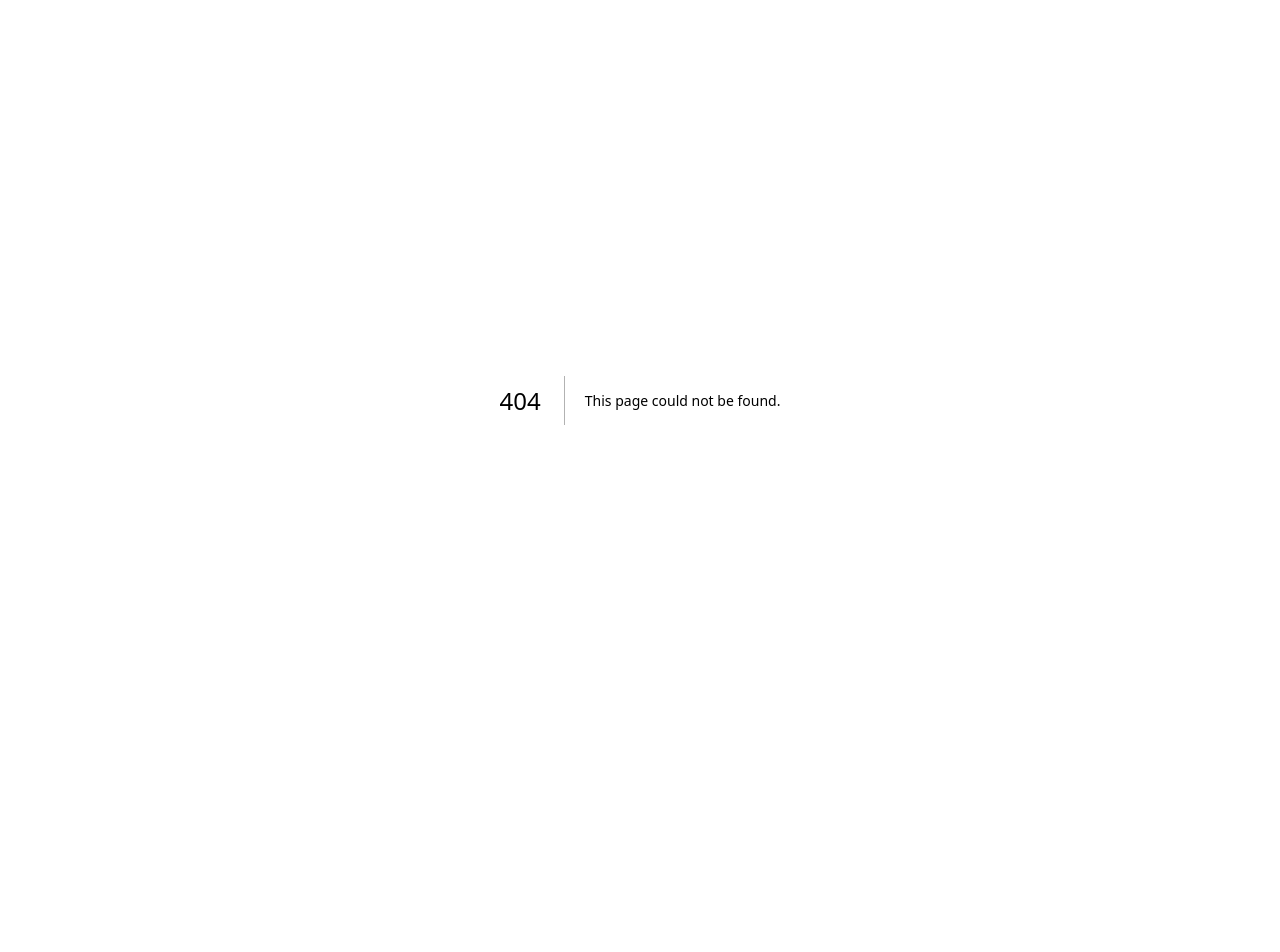
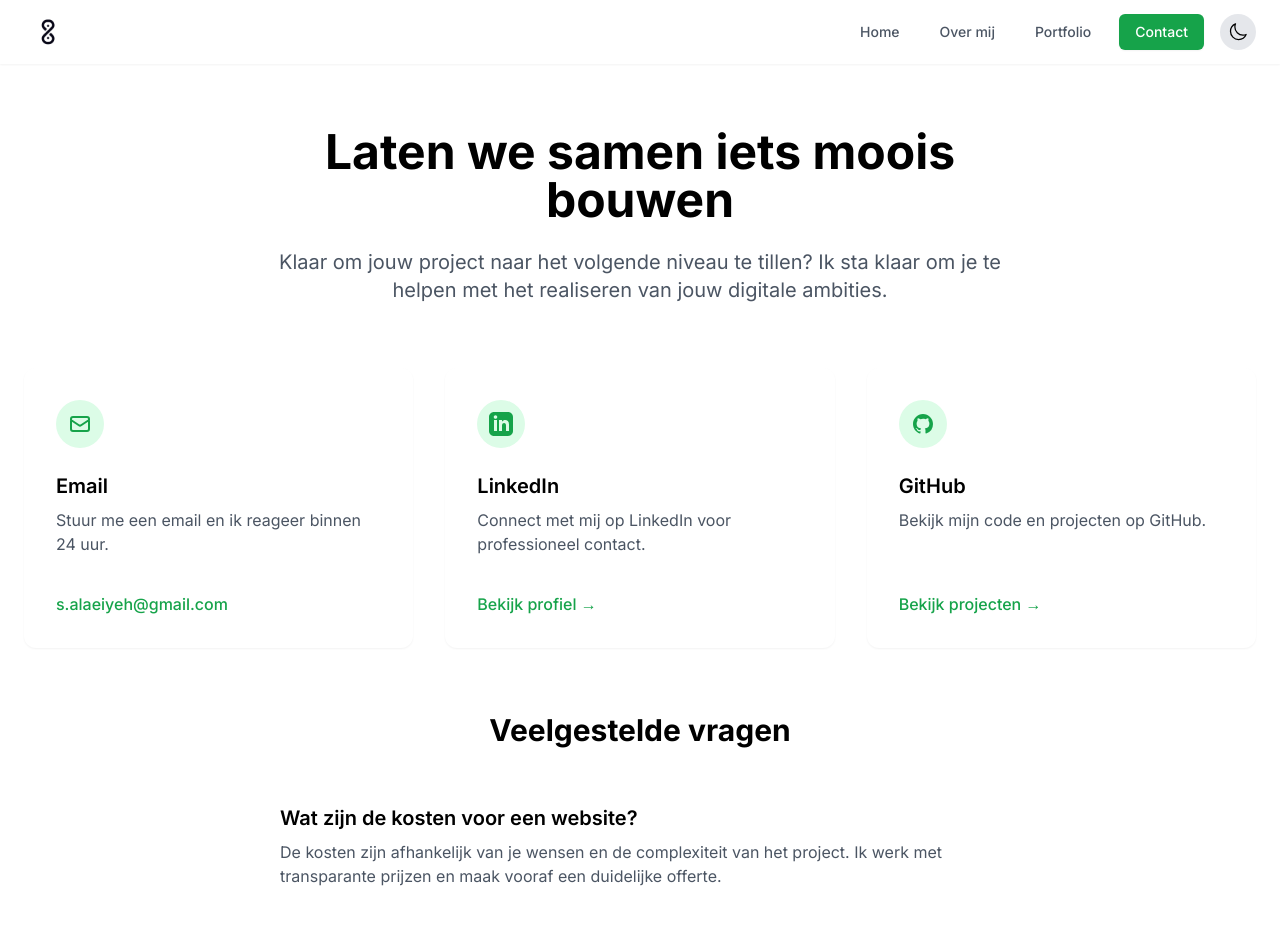
Before and after one commit to Sabalann/websab, a Next.js app: page /contact in a window 1280 px wide. Before the commit this address had no page. Shown: the top 952 px of the page. Before the commit the page ends 800 px from the top, so only its background shows below. Built offline with nearby package versions, Linux system fonts and the light colour scheme.

Commit message:
contact page

```diff
--- /dev/null
+++ b/app/contact/page.js
@@ -0,0 +1,125 @@
+"use client"
+import Navbar from '../components/Navbar';
+import { ScrollAnimation } from '../components/ScrollAnimation';
+import Link from 'next/link';
+
+export default function Contact() {
+  return (
+    <div className="min-h-screen">
+      <Navbar />
+
+      <section className="pt-32 pb-20 px-6">
+        <div className="max-w-7xl mx-auto">
+          {/* Hero Section */}
+          <ScrollAnimation>
+            <div className="text-center max-w-3xl mx-auto mb-16">
+              <h1 className="text-4xl md:text-5xl font-bold mb-6">
+                Laten we samen iets moois bouwen
+              </h1>
+              <p className="text-xl text-gray-600 dark:text-gray-300">
+                Klaar om jouw project naar het volgende niveau te tillen? Ik sta klaar om je te helpen met het realiseren van jouw digitale ambities.
+              </p>
+            </div>
+          </ScrollAnimation>
+
+          {/* Contact Cards */}
+          <div className="grid md:grid-cols-2 lg:grid-cols-3 gap-8 mb-16">
+            {/* Email Card */}
+            <ScrollAnimation delay={100}>
+              <div className="bg-white dark:bg-gray-900 p-8 rounded-xl shadow-sm hover:shadow-xl transition-all duration-300 hover:translate-y-[-4px] group h-[280px] flex flex-col">
+                <div className="w-12 h-12 bg-green-100 dark:bg-green-900 rounded-full flex items-center justify-center mb-6 group-hover:scale-110 transition-transform duration-300">
+                  <svg className="w-6 h-6 text-green-600 dark:text-green-400" fill="none" viewBox="0 0 24 24" stroke="currentColor">
+                    <path strokeLinecap="round" strokeLinejoin="round" strokeWidth={2} d="M3 8l7.89 5.26a2 2 0 002.22 0L21 8M5 19h14a2 2 0 002-2V7a2 2 0 00-2-2H5a2 2 0 00-2 2v10a2 2 0 002 2z" />
+                  </svg>
+                </div>
+                <h2 className="text-xl font-semibold mb-2">Email</h2>
+                <p className="text-gray-600 dark:text-gray-300 mb-4 flex-grow">
+                  Stuur me een email en ik reageer binnen 24 uur.
+                </p>
+                <a
+                  href="mailto:s.alaeiyeh@gmail.com"
+                  className="text-green-600 dark:text-green-400 font-medium hover:text-green-700 dark:hover:text-green-300 transition-colors"
+                >
+                  s.alaeiyeh@gmail.com
+                </a>
+              </div>
+            </ScrollAnimation>
+
+            {/* LinkedIn Card */}
+            <ScrollAnimation delay={200}>
+              <div className="bg-white dark:bg-gray-900 p-8 rounded-xl shadow-sm hover:shadow-xl transition-all duration-300 hover:translate-y-[-4px] group h-[280px] flex flex-col">
+                <div className="w-12 h-12 bg-green-100 dark:bg-green-900 rounded-full flex items-center justify-center mb-6 group-hover:scale-110 transition-transform duration-300">
+                  <svg className="w-6 h-6 text-green-600 dark:text-green-400" fill="currentColor" viewBox="0 0 24 24">
+                    <path d="M19 0h-14c-2.761 0-5 2.239-5 5v14c0 2.761 2.239 5 5 5h14c2.762 0 5-2.239 5-5v-14c0-2.761-2.238-5-5-5zm-11 19h-3v-11h3v11zm-1.5-12.268c-.966 0-1.75-.79-1.75-1.764s.784-1.764 1.75-1.764 1.75.79 1.75 1.764-.783 1.764-1.75 1.764zm13.5 12.268h-3v-5.604c0-3.368-4-3.113-4 0v5.604h-3v-11h3v1.765c1.396-2.586 7-2.777 7 2.476v6.759z"/>
+                  </svg>
+                </div>
+                <h2 className="text-xl font-semibold mb-2">LinkedIn</h2>
+                <p className="text-gray-600 dark:text-gray-300 mb-4 flex-grow">
+                  Connect met mij op LinkedIn voor professioneel contact.
+                </p>
+                <a
+                  href="https://linkedin.com/in/sabalan-alaeiyeh"
+                  target="_blank"
+                  rel="noopener noreferrer"
+                  className="text-green-600 dark:text-green-400 font-medium hover:text-green-700 dark:hover:text-green-300 transition-colors"
+                >
+                  Bekijk profiel →
+                </a>
+              </div>
+            </ScrollAnimation>
+
+            {/* GitHub Card */}
+            <ScrollAnimation delay={300}>
+              <div className="bg-white dark:bg-gray-900 p-8 rounded-xl shadow-sm hover:shadow-xl transition-all duration-300 hover:translate-y-[-4px] group h-[280px] flex flex-col">
+                <div className="w-12 h-12 bg-green-100 dark:bg-green-900 rounded-full flex items-center justify-center mb-6 group-hover:scale-110 transition-transform duration-300">
+                  <svg className="w-6 h-6 text-green-600 dark:text-green-400" fill="currentColor" viewBox="0 0 24 24">
+                    <path fillRule="evenodd" d="M12 2C6.477 2 2 6.484 2 12.017c0 4.425 2.865 8.18 6.839 9.504.5.092.682-.217.682-.483 0-.237-.008-.868-.013-1.703-2.782.605-3.369-1.343-3.369-1.343-.454-1.158-1.11-1.466-1.11-1.466-.908-.62.069-.608.069-.608 1.003.07 1.531 1.032 1.531 1.032.892 1.53 2.341 1.088 2.91.832.092-.647.35-1.088.636-1.338-2.22-.253-4.555-1.113-4.555-4.951 0-1.093.39-1.988 1.029-2.688-.103-.253-.446-1.272.098-2.65 0 0 .84-.27 2.75 1.026A9.564 9.564 0 0112 6.844c.85.004 1.705.115 2.504.337 1.909-1.296 2.747-1.027 2.747-1.027.546 1.379.202 2.398.1 2.651.64.7 1.028 1.595 1.028 2.688 0 3.848-2.339 4.695-4.566 4.943.359.309.678.92.678 1.855 0 1.338-.012 2.419-.012 2.747 0 .268.18.58.688.482A10.019 10.019 0 0022 12.017C22 6.484 17.522 2 12 2z" clipRule="evenodd" />
+                  </svg>
+                </div>
+                <h2 className="text-xl font-semibold mb-2">GitHub</h2>
+                <p className="text-gray-600 dark:text-gray-300 mb-4 flex-grow">
+                  Bekijk mijn code en projecten op GitHub.
+                </p>
+                <a
+                  href="https://github.com/Sabalann"
+                  target="_blank"
+                  rel="noopener noreferrer"
+                  className="text-green-600 dark:text-green-400 font-medium hover:text-green-700 dark:hover:text-green-300 transition-colors"
+                >
+                  Bekijk projecten →
+                </a>
+              </div>
+            </ScrollAnimation>
+          </div>
+
+          {/* FAQ Section */}
+          <ScrollAnimation delay={400}>
+            <div className="max-w-3xl mx-auto text-center">
+              <h2 className="text-3xl font-bold mb-8">Veelgestelde vragen</h2>
+              <div className="space-y-6 text-left">
+                <div className="bg-white dark:bg-gray-900 p-6 rounded-xl">
+                  <h3 className="text-xl font-semibold mb-2">Wat zijn de kosten voor een website?</h3>
+                  <p className="text-gray-600 dark:text-gray-300">
+                    De kosten zijn afhankelijk van je wensen en de complexiteit van het project. Ik werk met transparante prijzen en maak vooraf een duidelijke offerte.
+                  </p>
+                </div>
+                <div className="bg-white dark:bg-gray-900 p-6 rounded-xl">
+                  <h3 className="text-xl font-semibold mb-2">Hoe lang duurt het ontwikkelen van een website?</h3>
+                  <p className="text-gray-600 dark:text-gray-300">
+                    Een gemiddeld project duurt 4-6 weken. Dit is inclusief design, development en revisierondes. Complexere projecten kunnen meer tijd in beslag nemen.
+                  </p>
+                </div>
+                <div className="bg-white dark:bg-gray-900 p-6 rounded-xl">
+                  <h3 className="text-xl font-semibold mb-2">Wat heb ik nodig om te starten?</h3>
+                  <p className="text-gray-600 dark:text-gray-300">
+                    Een duidelijk idee van je doelen en doelgroep is een goed begin. We bespreken samen je wensen en ik help je met het uitwerken van een plan.
+                  </p>
+                </div>
+              </div>
+            </div>
+          </ScrollAnimation>
+        </div>
+      </section>
+    </div>
+  );
+}
```
